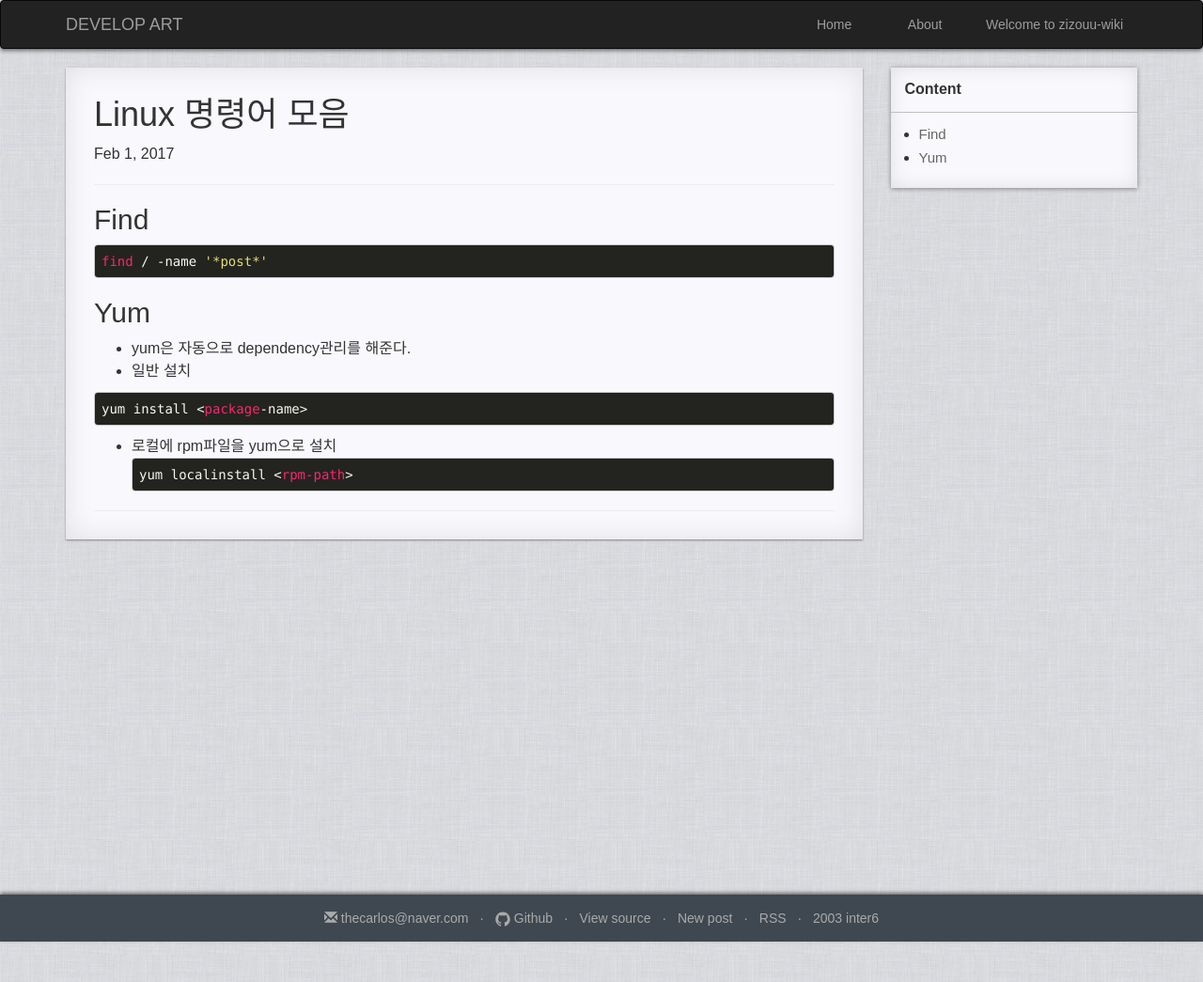
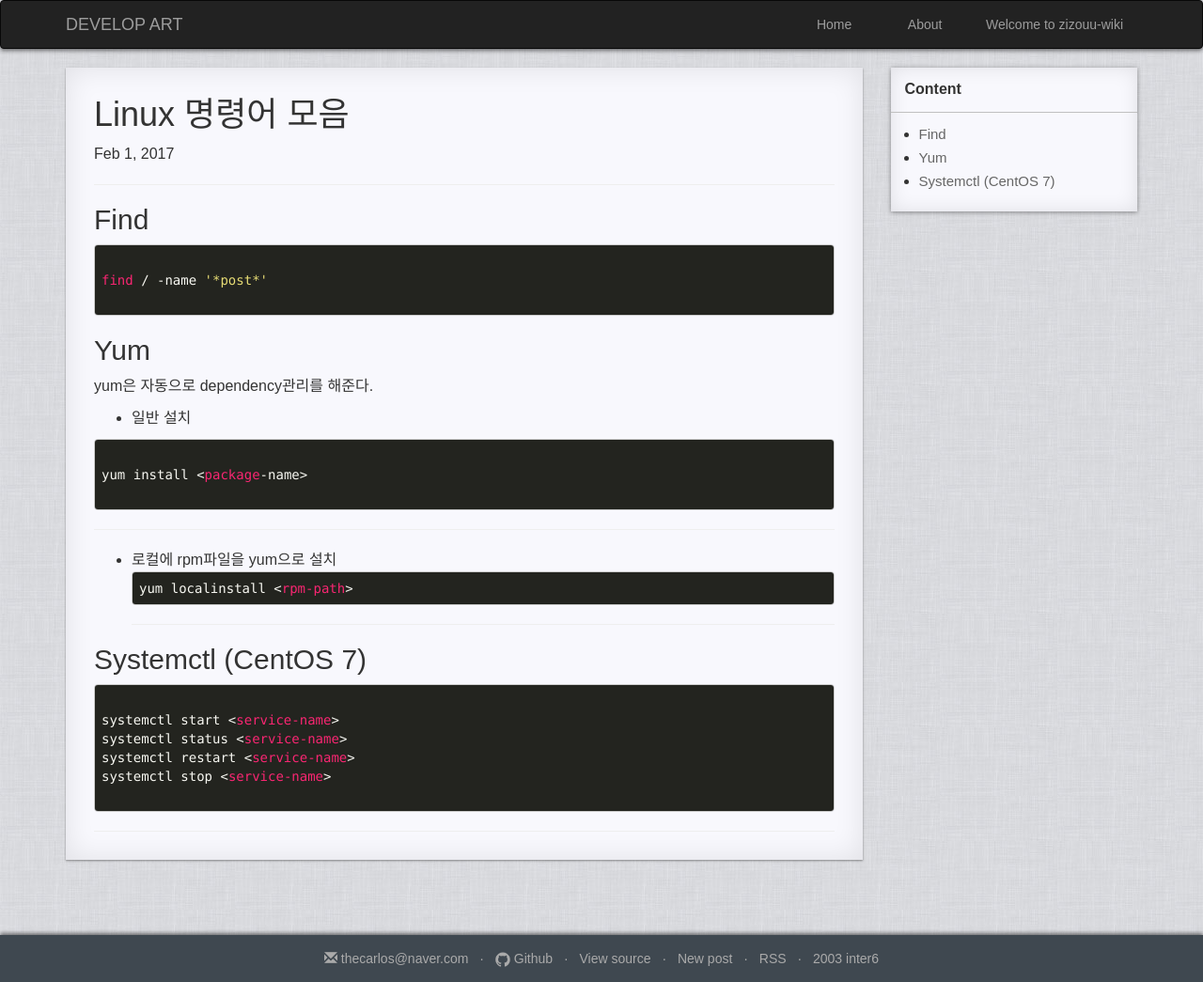
Before and after one commit to zizouu/zizouu.github.io, a Jekyll site: the page built from _posts/linux/2017-02-01-linux-command.md, in a window 1280 px wide. Shown: the whole page at 94% size. Built offline with Jekyll 4.4.1, drawn with Linux system fonts in a browser that asks for light colours; before the commit the page ends 1002 px from its top, so only the background shows below that.

Commit message:
fix linux cmd style

````diff
--- a/_posts/linux/2017-02-01-linux-command.md
+++ b/_posts/linux/2017-02-01-linux-command.md
@@ -10,16 +10,35 @@ categories: linux
 
 ## Find
 ```
+
 find / -name '*post*'
+
 ```
 ## Yum
-- yum은 자동으로 dependency관리를 해준다.
-- 일반 설치
+yum은 자동으로 dependency관리를 해준다.
+
+* 일반 설치
 
 ```
+
 yum install <package-name>
+
 ```
-- 로컬에 rpm파일을 yum으로 설치
+***
+
+* 로컬에 rpm파일을 yum으로 설치
 ```
 yum localinstall <rpm-path>
 ```
+***
+
+## Systemctl (CentOS 7)
+
+```
+
+systemctl start <service-name>
+systemctl status <service-name>
+systemctl restart <service-name>
+systemctl stop <service-name>
+
+```
````
Also changed, not shown: _posts/monitoring/2017-04-26-device-monitoring.md (renamed from _posts/monitoring/2017-04-26-device-monitorign.md, +13 -6 lines).
